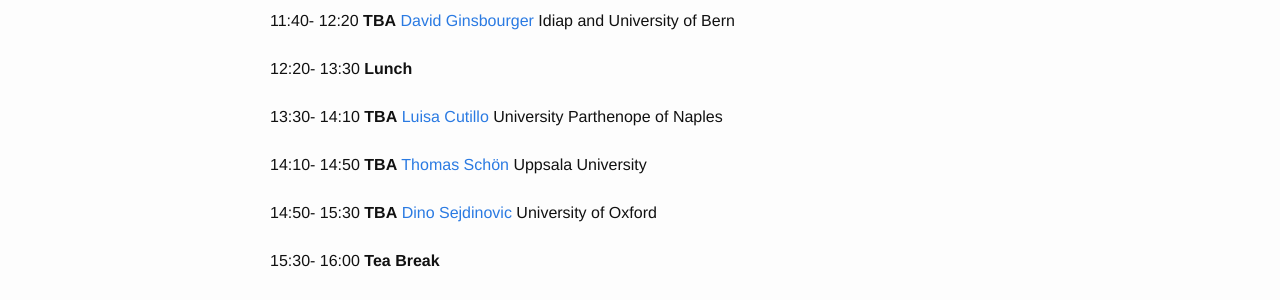
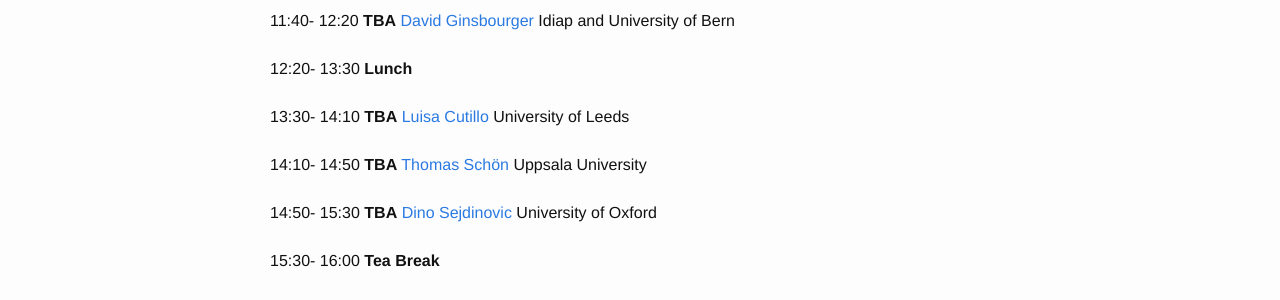
Before and after one commit to gpschool/gpss18, a Jekyll site: the page built from _posts/2018-09-06-workshop.md, in a window 1280 px wide. Shown: the part 823-1123 px from the top of the page. Built offline with Jekyll 4.4.1, drawn with Linux system fonts in a browser that asks for light colours.

Commit message:
Update workshop

```diff
--- a/_posts/2018-09-06-workshop.md
+++ b/_posts/2018-09-06-workshop.md
@@ -74,7 +74,7 @@
   - family: Cutillo
     given: Luisa
     url: http://luisacutillo.simplesite.com/
-    institute: University Parthenope of Naples
+    institute: University of Leeds
   start: "13:30"
   end: "14:10"
   youtube:
```
